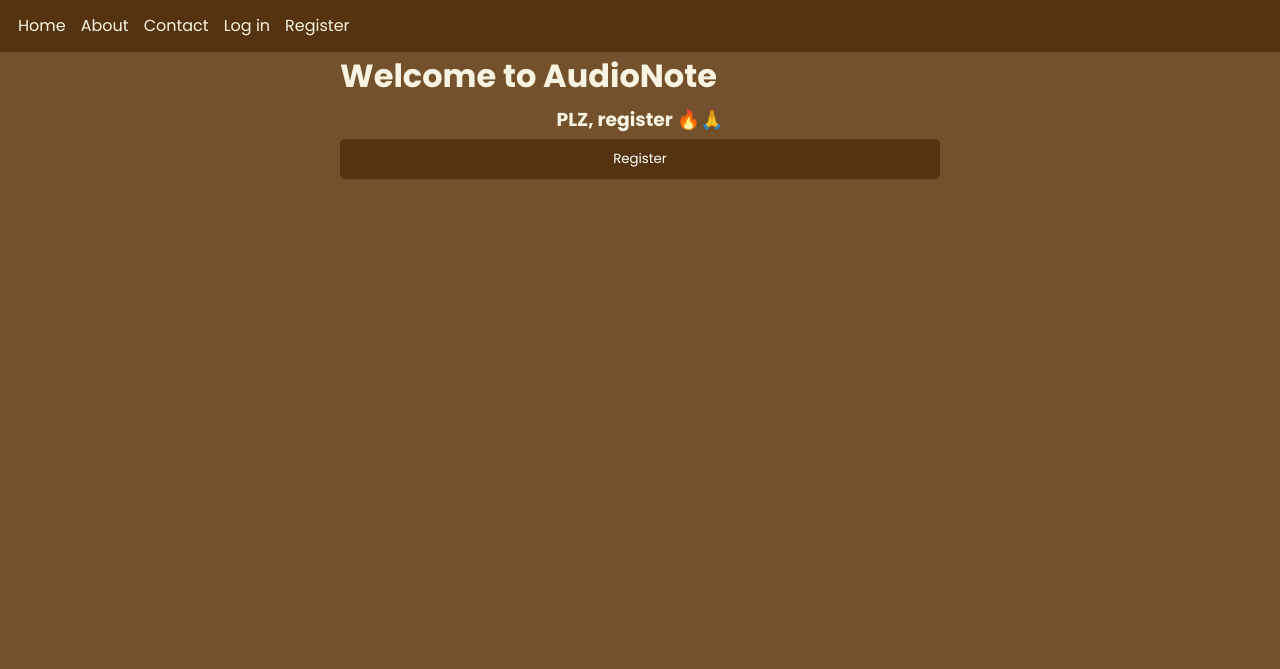
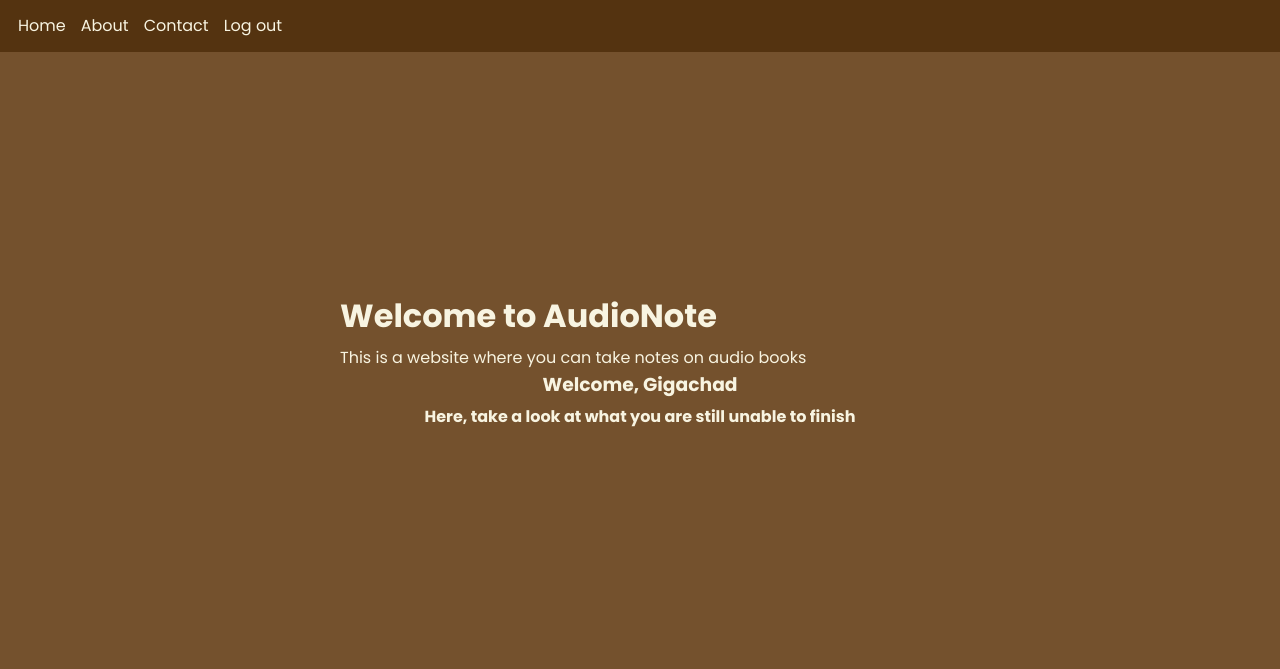
Before and after one commit to vvalntnv/AudioNote, a Django app: page / in a window 1280 px wide. Shown: the top 669 px of the page. Run offline with Django 5.2, Linux system fonts and the light colour scheme; the visitor is signed in with stand-in values (Sample User, id 1).

Commit message:
started working on logging out

```diff
--- a/audio_note/audio_note/settings.py
+++ b/audio_note/audio_note/settings.py
@@ -12,6 +12,7 @@ https://docs.djangoproject.com/en/5.0/ref/settings/
 
 import os
 from pathlib import Path
+from django.urls import reverse, reverse_lazy
 from dotenv import load_dotenv
 load_dotenv()
 
@@ -157,3 +158,6 @@ CRISPY_TEMPLATE_PACK = "bootstrap4"
 
 #MESSAGES
 MESSAGE_STORAGE = 'django.contrib.messages.storage.cookie.CookieStorage'
+
+# DEFAULT URLS
+LOGOUT_REDIRECT_URL = reverse_lazy('home')
--- a/audio_note/base/templates/base/home.html
+++ b/audio_note/base/templates/base/home.html
@@ -1,11 +1,23 @@
 {% extends 'base.html' %}
 
 {% block content %}
-<div class="container">
+<div class="container center">
 	<h1>Welcome to AudioNote</h1>
-	<h3 class="subheading">PLZ, register 🔥🙏</h3>
-	<button>
-		<a class="button-a" href="{% url 'register' %}">Register</a>
-	</button>
+	<p>{{ website_info }}</p>
 </div>
+
+{% if not user.is_authenticated %}
+	<div class="container">
+		<h3 class="subheading">PLZ, register 🔥🙏</h3>
+		<button>
+			<a class="button-a" href="{% url 'register' %}">Register</a>
+		</button>
+	</div>
+{% else %}
+	<div class="container">
+		<h3 class="subheading">Welcome, Gigachad</h3>
+		<h4 class="subheading">Here, take a look at what you are still unable to finish</h4>
+	</div>
+{% endif %}
+
 {% endblock %}
--- a/audio_note/base/urls.py
+++ b/audio_note/base/urls.py
@@ -1,7 +1,23 @@
-from django.urls import path
+from django.urls import path, reverse_lazy
 from .views import HomeView, RegisterView
+from django.contrib.auth.views import LogoutView, LoginView
 
 urlpatterns = [
     path("", HomeView.as_view(), name="home"),
-    path("users/register", RegisterView.as_view(), name="register")
+    path("users/register", RegisterView.as_view(), name="register"),
+    path(
+        "users/login",
+        LoginView.as_view(
+            template_name="base",
+            next_page=reverse_lazy('home')
+        ),
+        name="login"
+    ),
+    path(
+        "users/logout",
+        LogoutView.as_view(
+            next_page=reverse_lazy('home')
+        ),
+        name="logout"
+    )
 ]
--- a/audio_note/base/views.py
+++ b/audio_note/base/views.py
@@ -1,12 +1,14 @@
 from django.contrib import messages
-from django.shortcuts import render
 from django.urls import reverse_lazy
-from django.views.generic import CreateView, FormView, TemplateView
+from django.views.generic import CreateView, TemplateView
 from .forms import RegisterForm
 
 # Create your views here.
 class HomeView(TemplateView):
     template_name = "base/home.html"
+    extra_context = {
+        "website_info": "This is a website where you can take notes on audio books"
+    }
 
 class RegisterView(CreateView):
     form_class = RegisterForm
@@ -18,6 +20,3 @@ class RegisterView(CreateView):
         messages.success(self.request, "User created successfully")
 
         return response
-
-class LogInView(FormView):
-    ...
--- a/audio_note/static/css/styles.css
+++ b/audio_note/static/css/styles.css
@@ -23,6 +23,11 @@ main {
 	padding: 0 10px;
 	justify-content: center;
 	gap: 5px;
+}
+
+.container.center {
+	display: flex;
+	margin-top: 30vh
 }
 
 
@@ -105,6 +110,9 @@ main {
 	gap: 5px;
 	justify-items: flex-end;
 	cursor: pointer;
+	background-color: red;
+	width: 30px;
+	padding: 5px;
 }
 
 .hamburger-button .line {
--- /dev/null
+++ b/audio_note/static/js/components/logoutButton.js
@@ -0,0 +1,5 @@
+const logoutUser = () => {
+	fetch('/users/logout', {
+		method: 'POST'
+	})
+}
--- a/audio_note/static/js/components/sidebarToggle.js
+++ b/audio_note/static/js/components/sidebarToggle.js
@@ -1,4 +1,9 @@
 const sidebar = document.getElementById('sidebar');
-export const sidebarToggle = () => {
+
+const sidebarToggle = () => {
+	console.log('we are here');
 	sidebar.classList.toggle('active');
 }
+
+// hamburgerButton.addEventListener('click', () => {
+// });
--- a/audio_note/static/js/main.js
+++ /dev/null
@@ -1 +0,0 @@
-import { sidebarToggle } from './components/sidebarToggle.js'
--- a/audio_note/templates/base.html
+++ b/audio_note/templates/base.html
@@ -27,6 +27,9 @@
     <footer>
         <p>&copy; 2024 AudioNote</p>
     </footer>
-	<script type="module" src="{% static 'js/main.js' %}"></script>
+	<script src="{% static 'js/main.js' %}"></script>
+	<script src="{% static 'js/components/sidebarToggle.js' %}"></script>
+	<script src="{% static 'js/components/logoutButton.js' %}"></script>
+
 </body>
 </html>
--- a/audio_note/templates/navbar.html
+++ b/audio_note/templates/navbar.html
@@ -2,13 +2,13 @@
 
 <nav class="navbar">
 	<ul class="link-container">
-		<li><a href="">Home</a></li>
+		<li><a href="{% url 'home' %}">Home</a></li>
 		<li><a href="">About</a></li>
 		<li><a href="">Contact</a></li>
-		{% if user.is_authorized %}
-			<li><a href="">Log out</a></li>
+		{% if user.is_authenticated %}
+			<li><a href="#" onclick="logoutUser()">Log out</a></li>
 		{% else %}
-			<li><a href="">Log in</a></li>
+			<li><a href="{% url 'login' %}">Log in</a></li>
 			<li><a href="{% url 'register' %}">Register</a></li>
 		{% endif %}
 	</ul>
@@ -19,9 +19,9 @@
 		<div class="line"></div>
 	</div>
 
-	<div id="sidebar" onclick="sidebarToggle()">
+	<div id="sidebar">
 		<div class="sidebar-wrapper">
-			<div class="hamburger-button">
+			<div class="hamburger-button" id="hamburger" onclick="sidebarToggle()">
 				<div class="line"></div>
 				<div class="line"></div>
 				<div class="line"></div>
```
Also changed, not shown: audio_note/base/templates/base/login.html (added, +10 -0 lines).
